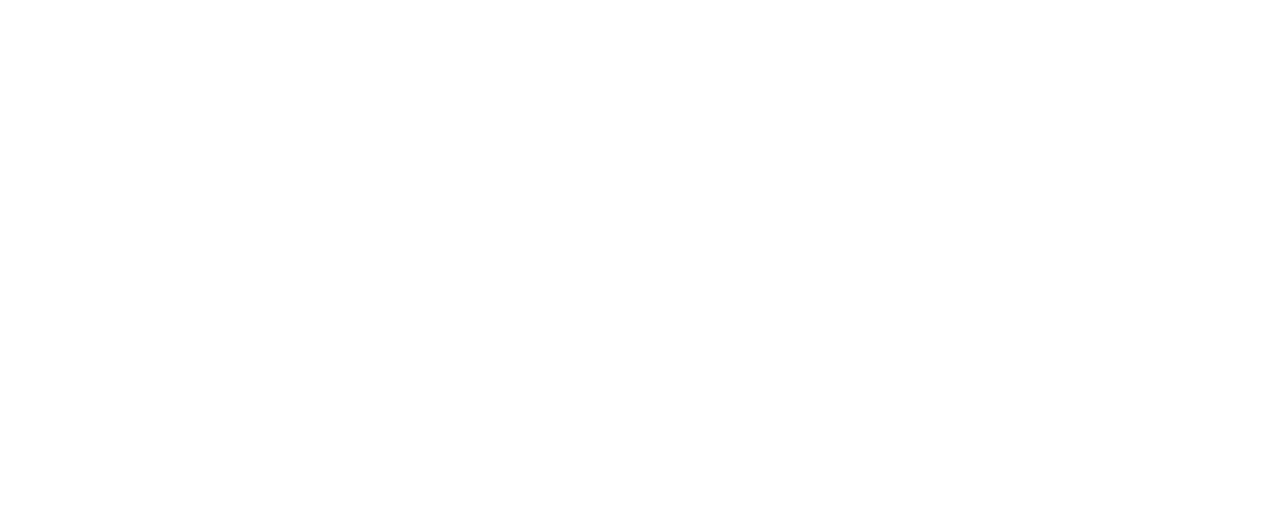
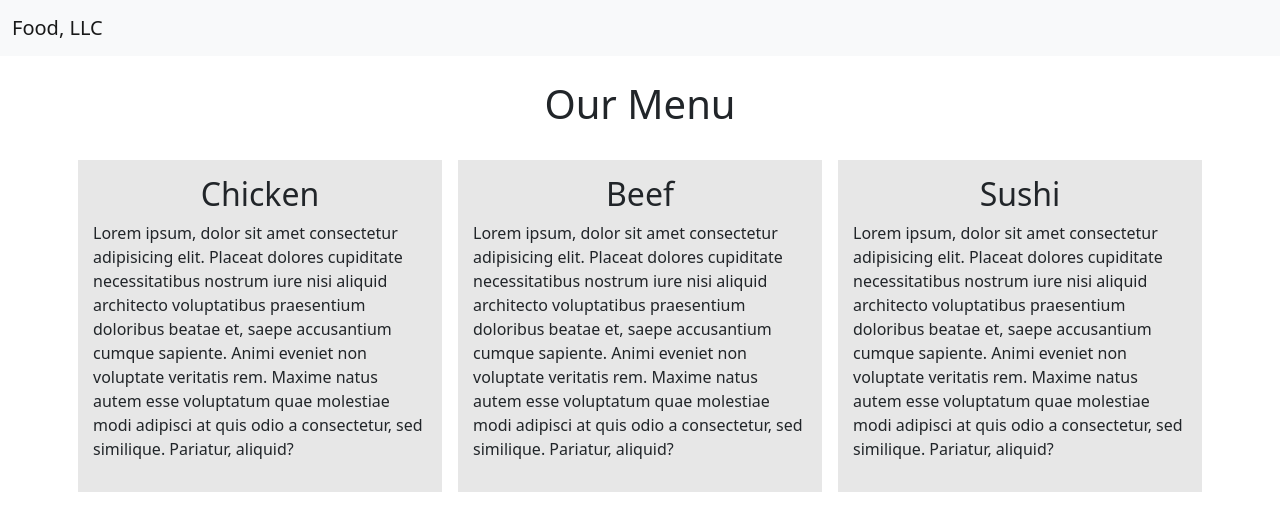
Before and after one commit to musaberul-bs23/module3-solution, a plain HTML site: page index.html in a window 1280 px wide. Drawn offline with nearby package versions, Linux system fonts and the light colour scheme.

Commit message:
Project Completed

```diff
--- /dev/null
+++ b/css/style.css
@@ -0,0 +1,7 @@
+.menu-item {
+    padding: 8px;
+}
+.menu-item div {
+    padding: 15px;
+    background-color: rgb(231, 231, 231);
+}
--- a/index.html
+++ b/index.html
@@ -5,11 +5,79 @@
     <meta charset="UTF-8">
     <meta http-equiv="X-UA-Compatible" content="IE=edge">
     <meta name="viewport" content="width=device-width, initial-scale=1.0">
-    <title>Document</title>
+    <title>Food, LLC</title>
+    <!-- CSS only -->
+    <link href="https://cdn.jsdelivr.net/npm/bootstrap@5.2.0/dist/css/bootstrap.min.css" rel="stylesheet"
+        integrity="sha384-gH2yIJqKdNHPEq0n4Mqa/HGKIhSkIHeL5AyhkYV8i59U5AR6csBvApHHNl/vI1Bx" crossorigin="anonymous">
+
+    <link rel="stylesheet" href="./css/style.css">
 </head>
 
 <body>
-
+    <nav class="navbar navbar-expand-lg bg-light">
+        <div class="container-fluid">
+            <a class="navbar-brand" href="#">Food, LLC</a>
+            <button class="navbar-toggler" type="button" data-bs-toggle="collapse" data-bs-target="#navbarNavAltMarkup"
+                aria-controls="navbarNavAltMarkup" aria-expanded="false" aria-label="Toggle navigation">
+                <span class="navbar-toggler-icon"></span>
+            </button>
+            <div class="collapse navbar-collapse" id="navbarNavAltMarkup">
+                <div class="navbar-nav d-lg-none">
+                    <a class="nav-link active" aria-current="page" href="#chicken">Chicken</a>
+                    <a class="nav-link" href="#beef">Beef</a>
+                    <a class="nav-link" href="#sushi">Sushi</a>
+                </div>
+            </div>
+        </div>
+    </nav>
+    <main class="container">
+        <h1 class="text-center my-4">Our Menu</h1>
+        <div class="row">
+            <div class="col-lg-4 col-md-6 menu-item" id="chicken">
+                <div>
+                    <h2 class="text-center">Chicken</h2>
+                    <p>Lorem ipsum, dolor sit amet consectetur adipisicing elit.
+                        Placeat dolores cupiditate necessitatibus nostrum iure nisi
+                        aliquid architecto voluptatibus praesentium doloribus beatae
+                        et, saepe accusantium cumque sapiente. Animi eveniet non
+                        voluptate veritatis rem. Maxime natus autem
+                        esse voluptatum quae molestiae modi adipisci at quis odio a
+                        consectetur, sed similique. Pariatur,
+                        aliquid?</p>
+                </div>
+            </div>
+            <div class="col-lg-4 col-md-6 menu-item" id="beef">
+                <div>
+                    <h2 class="text-center">Beef</h2>
+                    <p>Lorem ipsum, dolor sit amet consectetur adipisicing elit.
+                        Placeat dolores cupiditate necessitatibus nostrum iure nisi
+                        aliquid architecto voluptatibus praesentium doloribus beatae
+                        et, saepe accusantium cumque sapiente. Animi eveniet non
+                        voluptate veritatis rem. Maxime natus autem
+                        esse voluptatum quae molestiae modi adipisci at quis odio a
+                        consectetur, sed similique. Pariatur,
+                        aliquid?</p>
+                </div>
+            </div>
+            <div class="col-lg-4 col-md-12 menu-item" id="sushi">
+                <div>
+                    <h2 class="text-center">Sushi</h2>
+                    <p>Lorem ipsum, dolor sit amet consectetur adipisicing elit.
+                        Placeat dolores cupiditate necessitatibus nostrum iure nisi
+                        aliquid architecto voluptatibus praesentium doloribus beatae
+                        et, saepe accusantium cumque sapiente. Animi eveniet non
+                        voluptate veritatis rem. Maxime natus autem
+                        esse voluptatum quae molestiae modi adipisci at quis odio a
+                        consectetur, sed similique. Pariatur,
+                        aliquid?</p>
+                </div>
+            </div>
+        </div>
+    </main>
+    <!-- JavaScript Bundle with Popper -->
+    <script src="https://cdn.jsdelivr.net/npm/bootstrap@5.2.0/dist/js/bootstrap.bundle.min.js"
+        integrity="sha384-A3rJD856KowSb7dwlZdYEkO39Gagi7vIsF0jrRAoQmDKKtQBHUuLZ9AsSv4jD4Xa"
+        crossorigin="anonymous"></script>
 </body>
 
 </html>
```
